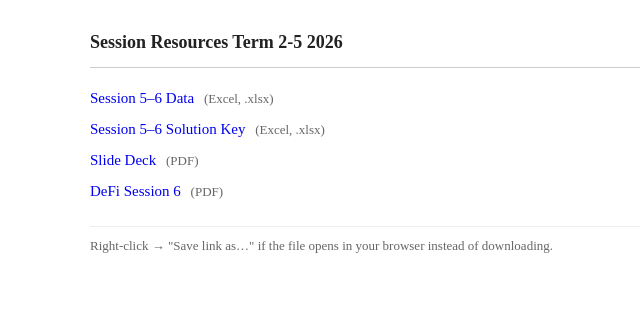
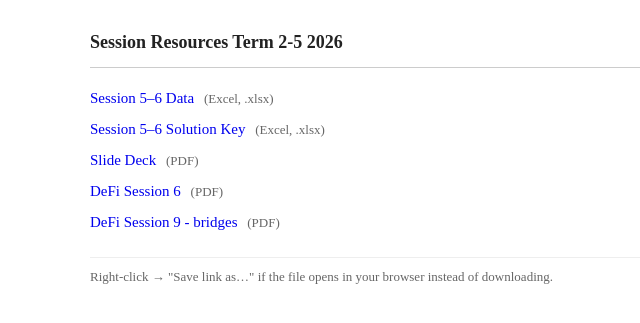
Before and after one commit to sudhanshupani/sudhanshupani.github.io, a Jekyll site: the page built from resources/df/index.html, in a window 1280 px wide. Shown: the top 323 px of the page, without its empty margins (190-830 px from the left). Built offline with Jekyll 4.4.1, drawn with Linux system fonts in a browser that asks for light colours.

Commit message:
Update index.html

```diff
--- a/resources/df/index.html
+++ b/resources/df/index.html
@@ -79,6 +79,10 @@ layout: null
             <a href="Session_6.pdf" download>DeFi Session 6</a>
             <span class="meta">(PDF)</span>
         </li>
+        <li>
+            <a href="Session_9.pdf" download>DeFi Session 9 - bridges</a>
+            <span class="meta">(PDF)</span>
+        </li>
     </ul>
 
     <p class="note">Right-click → "Save link as…" if the file opens in your browser instead of downloading.</p>
```
